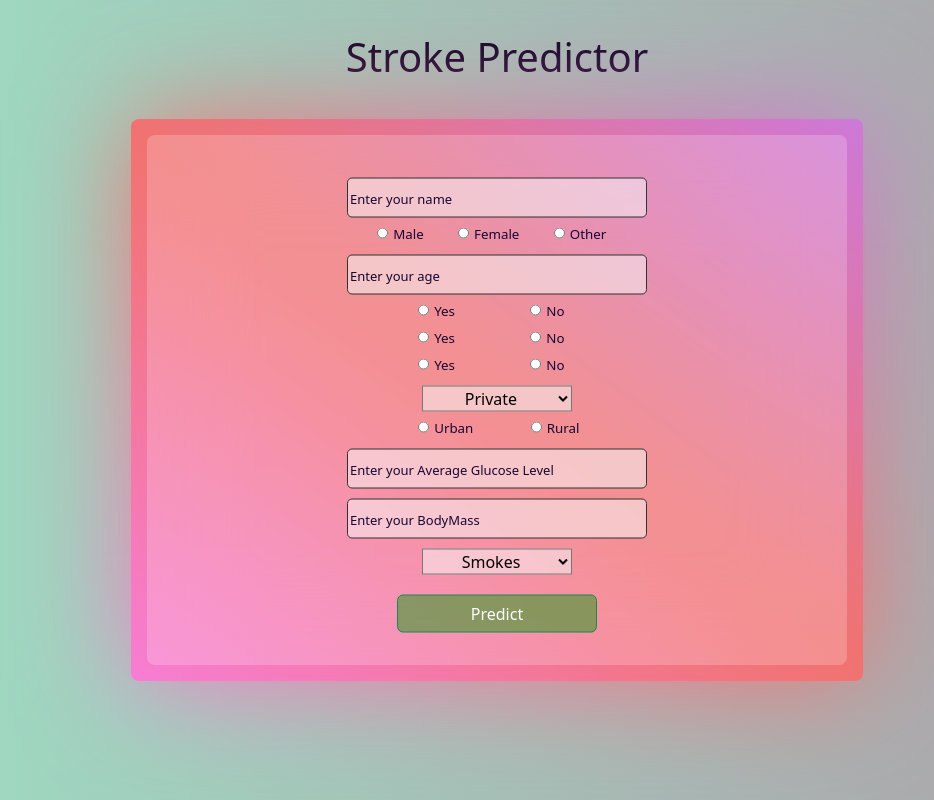
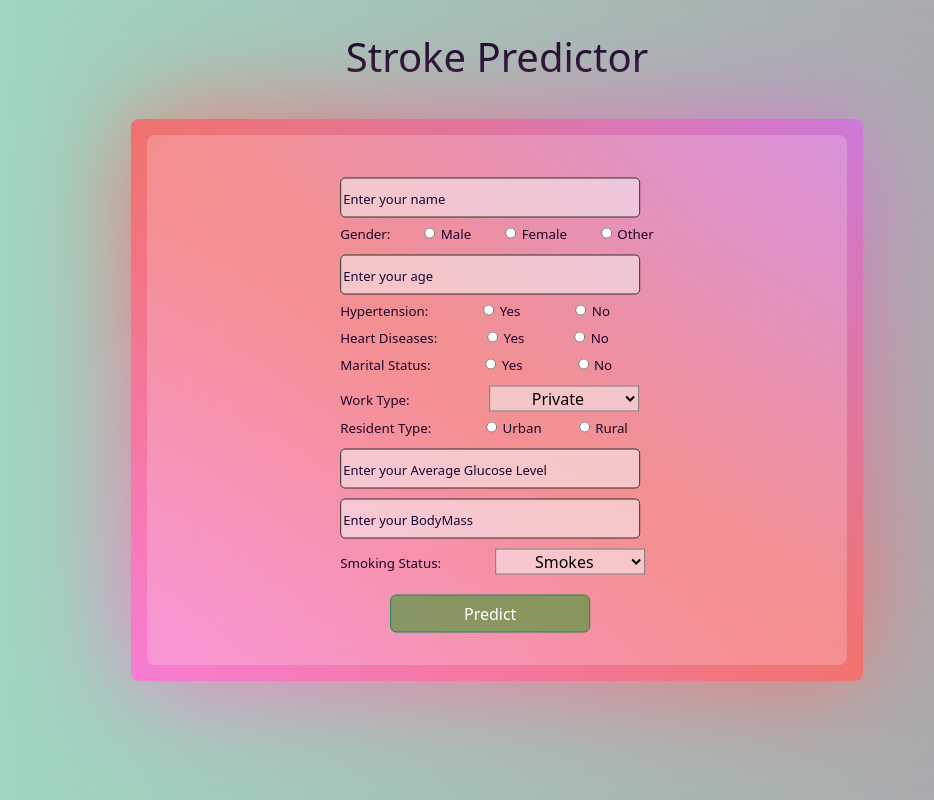
Before and after one commit to sivaramthampi/stroke_prediction_deployment_flask, a Flask app: page / in a window 1280 px wide. Shown: the whole page, without its empty margins (143-1077 px from the left). Run offline with Flask 3, Linux system fonts and the light colour scheme.

Commit message:
initial frontend done

```diff
--- a/flask_deploment/static/css/index.css
+++ b/flask_deploment/static/css/index.css
@@ -95,7 +95,7 @@ body{
 
 #main-head{
     color: rgb(19, 6, 41);
-    font-weight: 200;
+    font-weight: 500;
 }
 
 form{
@@ -132,17 +132,27 @@ form{
     height: 11px;
 
 }
-#hypertension_yes,#hypertension_no,#evermarried_yes,#evermarried_no,#heartdisease_yes,#heartdisease_no,#urban{
-    margin-left: 70px;
+#hypertension_yes,#hypertension_no,#evermarried_yes,#evermarried_no,#urban{
+    margin-left: 50px;
+    height: 11px;
+}
+#heartdisease_yes,#heartdisease_no{
+    margin-left: 45px;
     height: 11px;
 }
 #rural{
     height: 11px;
-    margin-left: 52px;
+    margin-left: 32px;
 }
-#worktype,#smokingstatus{
+#worktype{
     width: 150px;
     margin-left: 75px;
+    text-align: center;
+    background-color: hsla(0, 9%, 98%, 0.514);
+}
+#smokingstatus{
+    width: 150px;
+    margin-left: 50px;
     text-align: center;
     background-color: hsla(0, 9%, 98%, 0.514);
 }
@@ -155,3 +165,9 @@ label{
     margin-left: 50px;
     background-color: hsla(118, 68%, 36%, 0.514);
 }
+p{
+    margin-left: 40px;
+}
+label{
+    color: #200529;
+}
--- a/flask_deploment/templates/index.html
+++ b/flask_deploment/templates/index.html
@@ -19,6 +19,7 @@
                 <form action="" method="post">
                     <input type="text" name="name" placeholder="Enter your name" class="form-items" id="name-f">
                     <br>
+                    <label for="gender">Gender:</label>
                     <input type="radio" id="male" name="gender" value="Male" class="form-items">
                     <label for="male">Male</label>
                     <input type="radio" id="female" name="gender" value="Female" class="form-items">
@@ -28,21 +29,25 @@
                     <br>
                     <input type="number" name="age" placeholder="Enter your age" class="form-items" id="age-f">
                     <br>
+                    <label for="hypertension">Hypertension:</label>
                     <input type="radio" id="hypertension_yes" name="hypertension" value="1" class="form-items">
                     <label for="hypertension_yes">Yes</label>
                     <input type="radio" id="hypertension_no" name="hypertension" value="0" class="form-items">
                     <label for="hypertension_no">No</label>
                     <br>
+                    <label for="heartdisease">Heart Diseases:</label>
                     <input type="radio" id="heartdisease_yes" name="heartdisease" value="1" class="form-items">
                     <label for="heartdisease_yes">Yes</label>
                     <input type="radio" id="heartdisease_no" name="heartdisease" value="0" class="form-items">
                     <label for="heartdisease_no">No</label>
                     <br>
+                    <label for="evermarried">Marital Status:</label>
                     <input type="radio" id="evermarried_yes" name="evermarried" value="Yes" class="form-items">
                     <label for="evermarried_yes">Yes</label>
                     <input type="radio" id="evermarried_no" name="evermarried" value="No" class="form-items">
                     <label for="evermarried_no">No</label>
                     <br>
+                    <label for="worktype">Work Type:</label>
                     <select name="worktype" id="worktype" class="form-items">
                         <option value="Private">Private</option>
                         <option value="Self-employed">Self-employed</option>
@@ -51,6 +56,7 @@
                         <option value="Never_worked">Never worked</option>
                     </select>
                     <br>
+                    <label for="residencetype">Resident Type:</label>
                     <input type="radio" id="urban" name="residencetype" value="Urban" class="form-items">
                     <label for="urban">Urban</label>
                     <input type="radio" id="rural" name="residencetype" value="Rural" class="form-items">
@@ -60,6 +66,7 @@
                     <br>
                     <input type="number" name="bmi" placeholder="Enter your BodyMass" class="form-items" id="bmi-f">
                     <br>
+                    <label for="smokingstatus">Smoking Status:</label>
                     <select name="smokingstatus" id="smokingstatus" class="form-items">
                         <option value="smokes">Smokes</option>
                         <option value="never smoked">never smoked</option>
```
